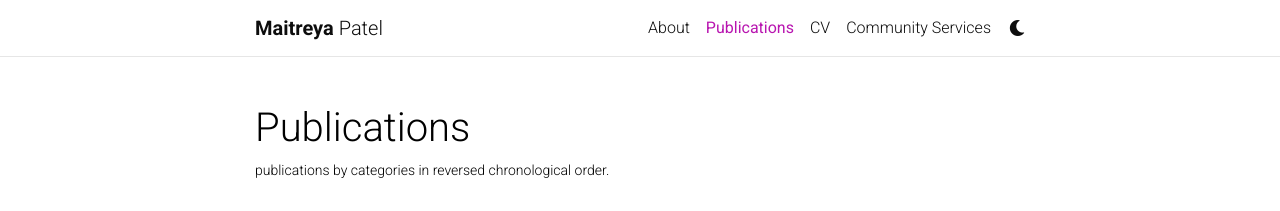
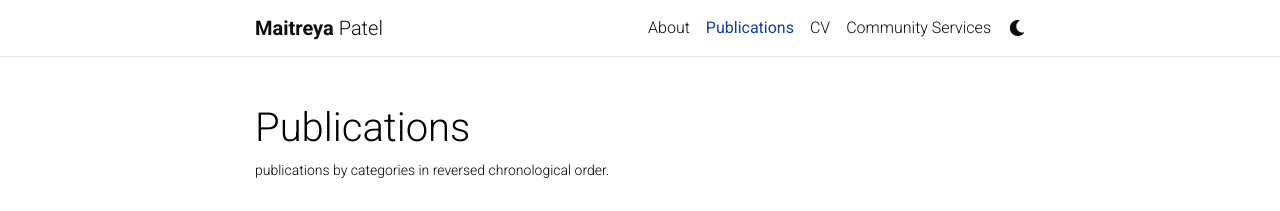
Before and after one commit to Maitreyapatel/maitreyapatel.github.io, a Jekyll site: the page built from _pages/publications.md, in a window 1280 px wide. Shown: the top 211 px of the page. Built offline with Jekyll 4.4.1, drawn with Linux system fonts in a browser that asks for light colours; full-size pictures stand in for the smaller copies a plugin makes; comment, search, counter and statistics services are not loaded; a style sheet for code colours, icons or effects is not loaded.

Commit message:
global theme color changed

```diff
--- a/_sass/_themes.scss
+++ b/_sass/_themes.scss
@@ -7,27 +7,31 @@
   --global-code-bg-color: #{$code-bg-color-light};
   --global-text-color: #{$black-color};
   --global-text-color-light: #{$grey-color};
-  --global-theme-color: #{$purple-color};
-  --global-hover-color: #{$purple-color};
+  // --global-theme-color: #{$purple-color};
+  --global-theme-color: #{$blue-color-dark};
+  // --global-hover-color: #{$purple-color};
+  --global-hover-color: #{$red-color};
   --global-footer-bg-color: #{$grey-color-dark};
   --global-footer-text-color: #{$grey-color-light};
   --global-footer-link-color: #{$white-color};
   --global-distill-app-color: #{$grey-color};
-  --global-divider-color: rgba(0,0,0,.1);
+  --global-divider-color: rgba(0, 0, 0, .1);
   --global-card-bg-color: #{$white-color};
 
   .fa-sun {
-    display : none;
+    display: none;
   }
+
   .fa-moon {
     padding-left: 10px;
     padding-top: 12px;
-    display : block;
+    display: block;
   }
 
   .repo-img-light {
     display: block;
   }
+
   .repo-img-dark {
     display: none;
   }
@@ -50,15 +54,17 @@ html[data-theme='dark'] {
   .fa-sun {
     padding-left: 10px;
     padding-top: 12px;
-    display : block;
+    display: block;
   }
+
   .fa-moon {
-    display : none;
+    display: none;
   }
 
   .repo-img-light {
     display: none;
   }
+
   .repo-img-dark {
     display: block;
   }
```
